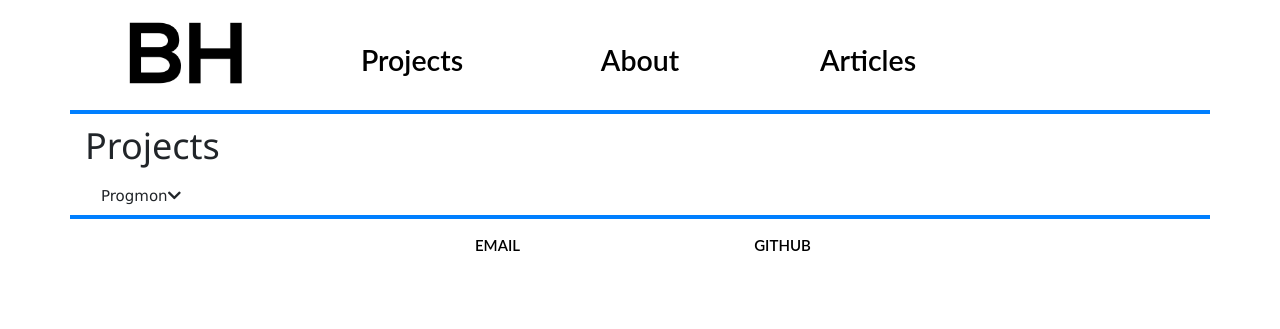
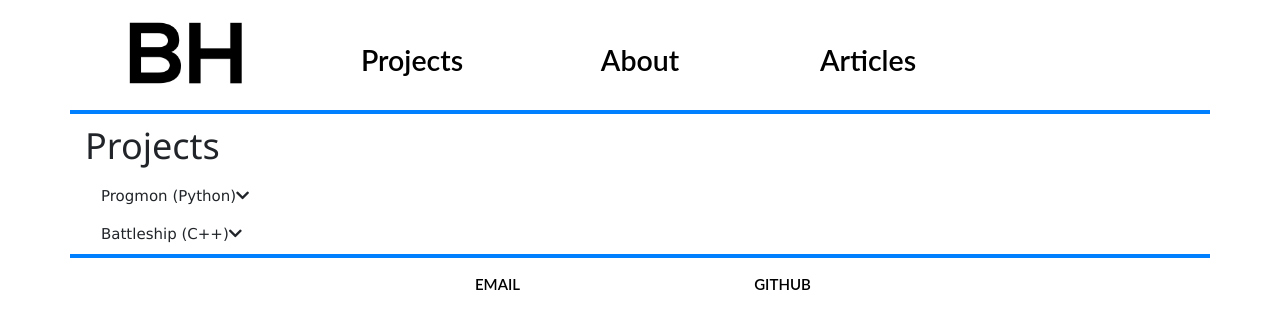
Before and after one commit to beauhodes/beauhodes.github.io, a Jekyll site: the page built from projects/index.html, in a window 1280 px wide. Shown: the top 329 px of the page. Built offline with Jekyll 4.4.1, drawn with Linux system fonts in a browser that asks for light colours; nearby versions of some CDN libraries.

Commit message:
Update index.html

```diff
--- a/projects/index.html
+++ b/projects/index.html
@@ -4,11 +4,18 @@
 ---
 	<h1>{{ page.title }}</h1>
 
-	<button onclick="dropText('p1')" class="w3-button w3-block w3-left-align">Progmon<i class="fas fa-chevron-down"></i></button>
+	<button onclick="dropText('p1')" class="w3-button w3-block w3-left-align">Progmon (Python)<i class="fas fa-chevron-down"></i></button>
+	<div id="p1" class="w3-container w3-hide">
+  		<p>Progmon is a player vs computer fighting game created by four classmates and I, using Python and Pygame, for our software engineering class. My responsibilities included game flow design, computer logic, test suite development, and graphic design.</p>
+		<a href="https://github.com/beauhodes/EECS448-Project3" style="text-align: center;">Github</a>
+	</div>
 
-	<div id="p1" class="w3-container w3-hide">
-  		<p>Progmon is a player vs computer fighting game created by four classmates and I for our software engineering class using Python and Pygame. My responsibilities included game flow design, computer logic, test suite development, and graphic design.</p>
-		<a href="https://github.com/beauhodes/EECS448-Project3" style="text-align: center;">Github</a>
+
+	<button onclick="dropText('p2')" class="w3-button w3-block w3-left-align">Battleship (C++)<i class="fas fa-chevron-down"></i></button>
+
+	<div id="p2" class="w3-container w3-hide">
+  		<p>Battleship is a player vs player game that works exactly like the classic Battleship board game and runs entirely in the command line. It was created by three classmates and I, using C++, for our software engineering class. I worked on the interface and architecture of the program.</p>
+		<a href="https://github.com/aLatif01/Battleship" style="text-align: center;">Github</a>
 	</div>
 
 <script>
```
